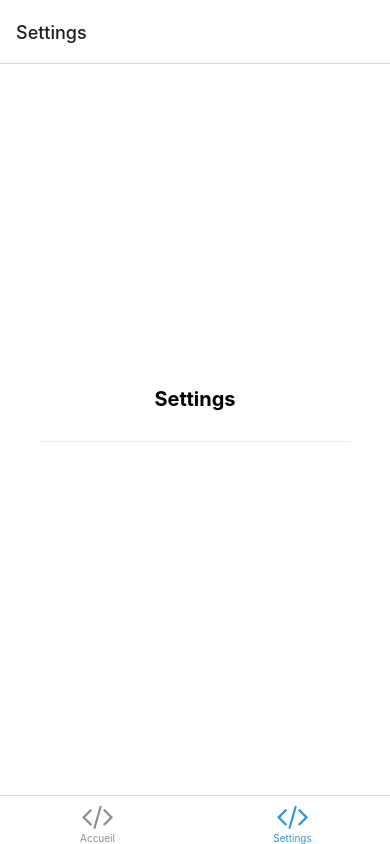
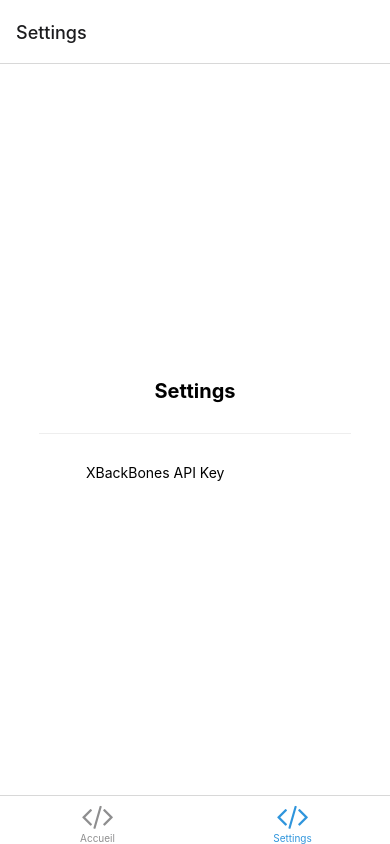
Before and after one commit to l0u1sg/cryptoapp, a React Native app: screen /TabTwo in a window 390 px wide. Built offline with nearby package versions, Linux system fonts and the light colour scheme; what expo-linking would draw is missing.

Commit message:
feat: :construction:  starting textinput

```diff
--- a/screens/TabTwoScreen.tsx
+++ b/screens/TabTwoScreen.tsx
@@ -1,14 +1,16 @@
-import { StyleSheet } from 'react-native';
-
+import { StyleSheet, TextInput } from 'react-native';
 import { Text, View } from '../components/Themed';
-import { TextField } from 'react-native-ios-kit';
+import React from 'react'
 
 export default function TabTwoScreen() {
+
+  const [text, setText] = React.useState('');
+
   return (
     <View style={styles.container}>
       <Text style={styles.title}>Settings</Text>
       <View style={styles.separator} lightColor="#eee" darkColor="rgba(255,255,255,0.1)" />
-
+      <TextInput placeholder='XBackBones API Key' onChangeText={text => setText(text)}></TextInput>
     </View>
   );
 }
```
